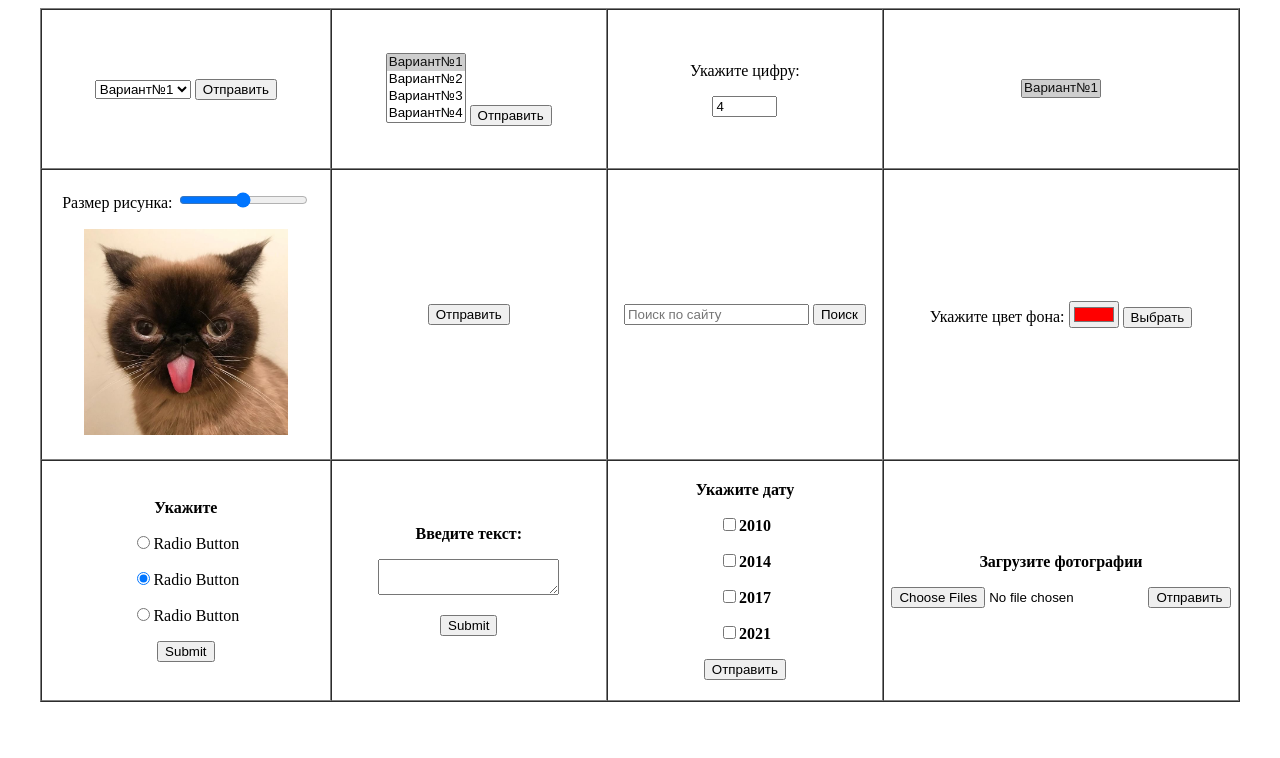
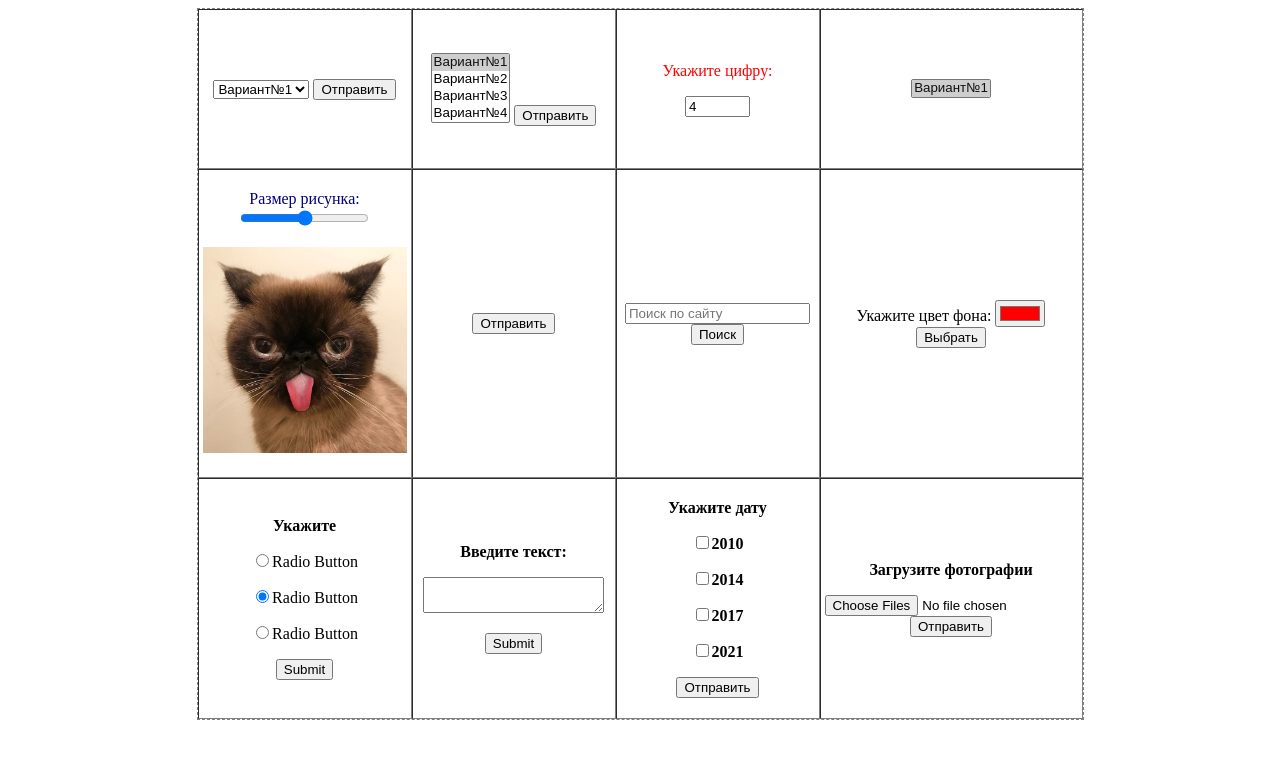
Before and after one commit to olga-forforce/forforce_qa, a website: page index.html in a window 1280 px wide. Drawn offline with Linux system fonts and the light colour scheme.

Commit message:
'homework'

```diff
--- a/index.html
+++ b/index.html
@@ -3,6 +3,7 @@
 <head>
 	<meta http-equiv="Content-Type" content="text/html" charset="utf-8">
 	<title>Верстка формы</title>
+	<link rel="stylesheet" href="style.css">
 	<script>
 		function sizePic(){
 			size = document.getElementById("size").value;
@@ -13,7 +14,7 @@
 </head>
 <body>
 	<form>
-		<table width="1200" border="1" align="center" cellpadding="4" cellspacing="0">
+		<table border="1" align="center" cellpadding="4" cellspacing="0">
 			<tr>
 				<td align="center" width="194" height="150">
 					<p><select name="select">
@@ -31,7 +32,7 @@
 						<input type="submit" value="Отправить"></p>
 				</td>
 				<td align="center" width="194" height="150">
-					<p><label>Укажите цифру:</label></p>
+					<p class="number"><label>Укажите цифру:</label></p>
 					<p><input maxlength="20" size="5" value="4"></p>
 				</td>
 				<td align="center" width="194" height="150">
@@ -42,7 +43,7 @@
 			</tr>
 			<tr>
 				<td align="center" height="250">
-					<p>Размер рисунка: <input type="range" min="1" max="5" id="size" oninput="sizePic()" value="3"></p>
+					<p class="size_photo">Размер рисунка: <input type="range" min="1" max="5" id="size" oninput="sizePic()" value="3"></p>
 					<p><img src="image/cat.png" alt="picturecat" id="pic"></p>
 				</td>
 				<td align="center" height="250">
--- /dev/null
+++ b/style.css
@@ -0,0 +1,16 @@
+h1{
+    font-size: 100%;
+    font-family: Arial;
+    text-align: center;
+}
+table{
+    width: 1700;
+    border-style: dashed;
+}
+.number{
+    murgin-left: 20px;
+    color: red;
+}
+p.size_photo{
+    color: #000080;
+}
```
